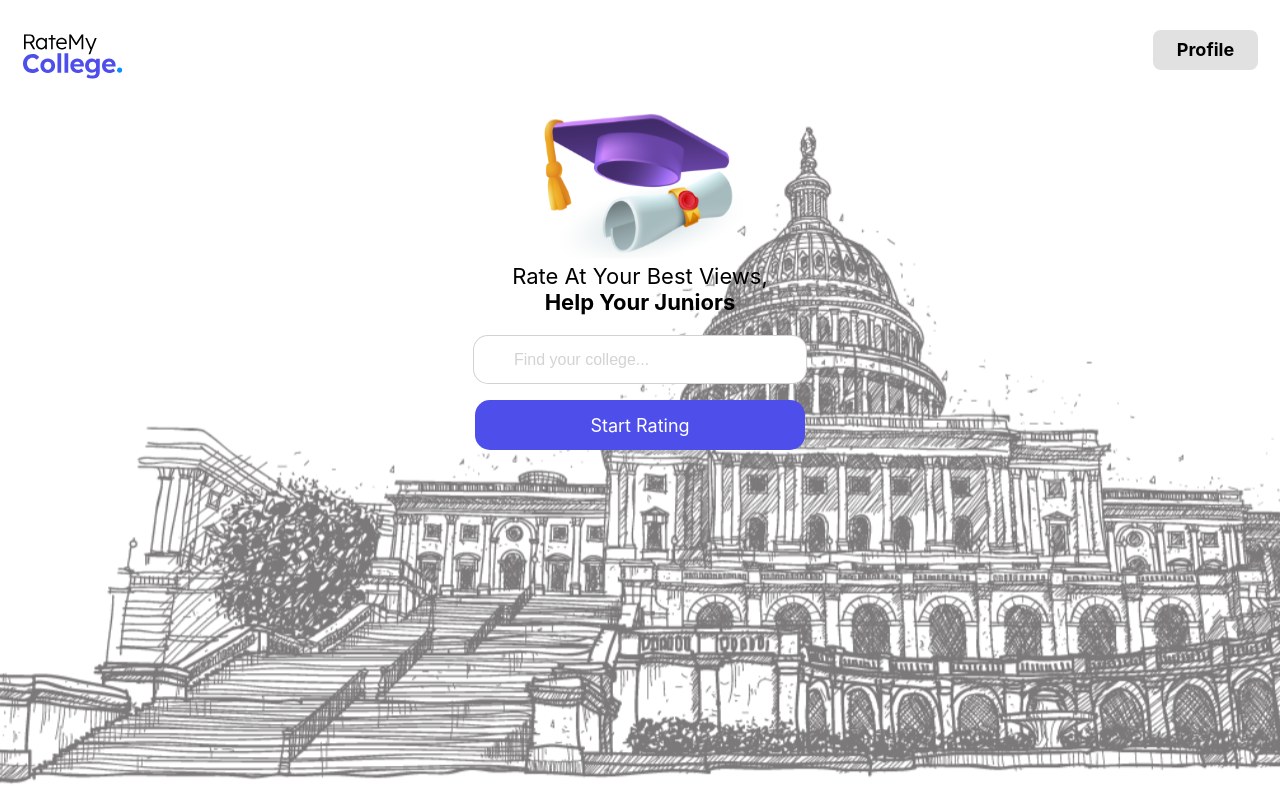
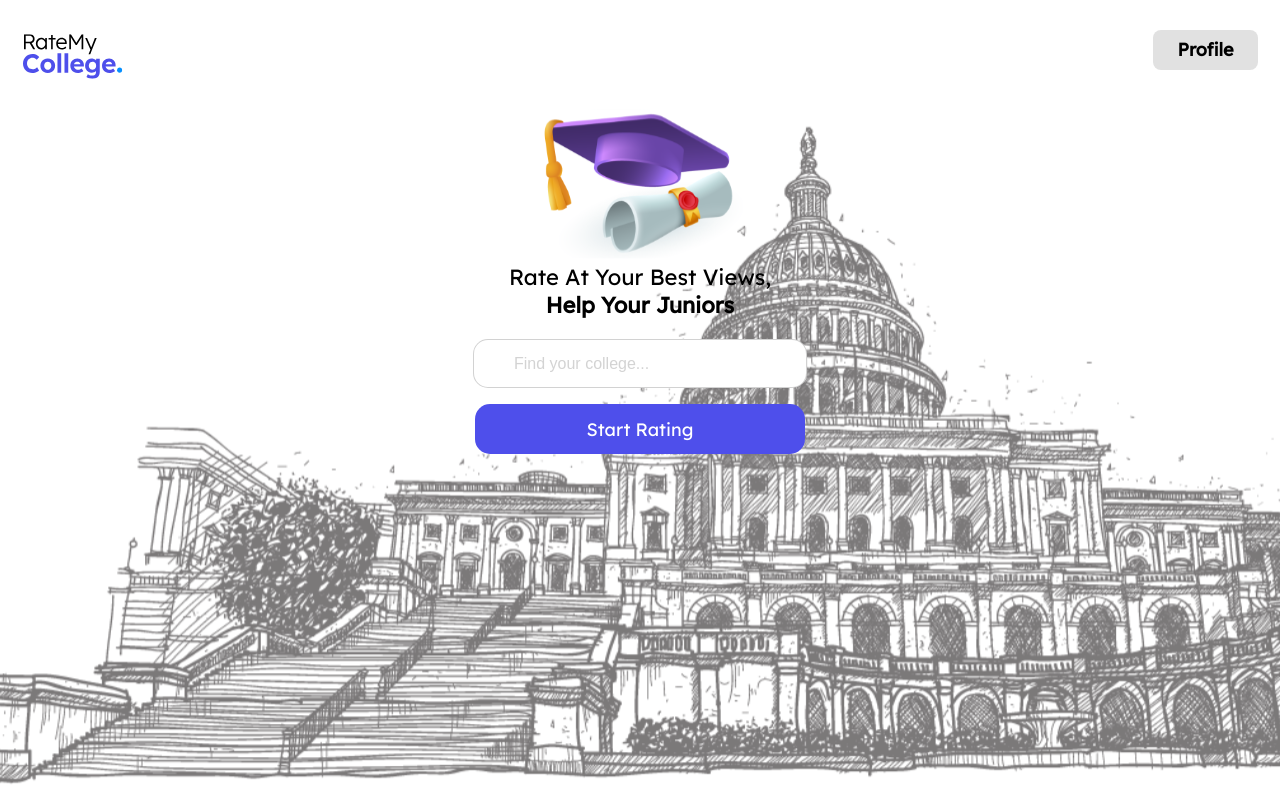
Before and after one commit to zuhakhan028/RateMyCollege, a React (Create React App) app: page / in a window 1280 px wide. Built offline with nearby package versions, Linux system fonts and the light colour scheme.

Commit message:
Font fix

```diff
--- a/src/index.css
+++ b/src/index.css
@@ -10,7 +10,7 @@ body {
 
 body {
   margin: 0;
-  font-family: -apple-system, BlinkMacSystemFont, 'Lexend', 'Segoe UI', 'Roboto', 'Oxygen',
+  font-family:  'Lexend', 'Segoe UI', 'Roboto', 'Oxygen',
     'Ubuntu', 'Cantarell', 'Fira Sans', 'Droid Sans', 'Helvetica Neue',
     sans-serif;
   -webkit-font-smoothing: antialiased;
```
